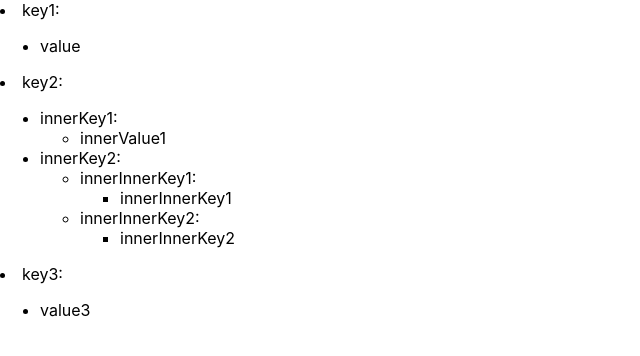
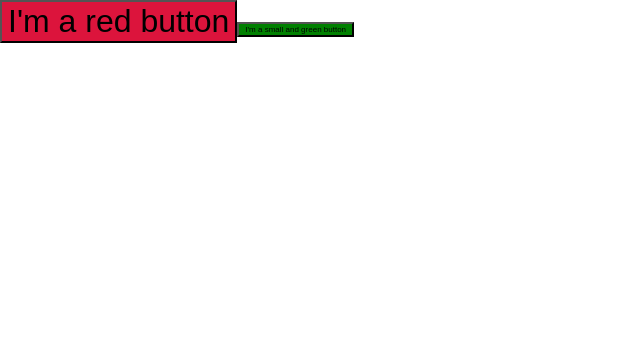
Before and after one commit to natalia-sepka/advanced-react-patterns, a React (Create React App) app: page / in a window 1280 px wide. Shown: the top 356 px of the page, without its empty margins (0-640 px from the left). Built offline with nearby package versions, Linux system fonts and the light colour scheme.

Commit message:
composition

```diff
--- a/src/App.js
+++ b/src/App.js
@@ -1,22 +1,11 @@
-import { RecursiveComponent } from "./components/recursive";
-
-const myNestedObject = {
-    key1: "value",
-    key2: {
-        innerKey1: "innerValue1",
-        innerKey2: {
-            innerInnerKey1: "innerInnerKey1" ,
-            innerInnerKey2: "innerInnerKey2" ,
-        }
-    },
-    key3: "value3"
-}
+import { GreenSmallButton, RedButton } from "./components/composition";
 
 function App() {
 
   return (
    <>
-       <RecursiveComponent data={myNestedObject} />
+       <RedButton text={"I'm a red button"} />
+       <GreenSmallButton text={"I'm a small and green button"} />
    </>
   );
 }
--- /dev/null
+++ b/src/components/composition.jsx
@@ -0,0 +1,25 @@
+export const Button = ({ size, color, text, ...props }) => {
+    return (
+        <button
+            {...props}
+            style={{
+            fontSize: size === "small" ? "8px" : "32px",
+                backgroundColor: color
+            }}
+        >
+            {text}
+        </button>
+    );
+};
+
+export const RedButton = props => {
+    return (
+        <Button {...props} color={"crimson"} />
+    )
+}
+
+export const GreenSmallButton = props => {
+    return (
+        <Button {...props} color={"green"} size={"small"} />
+    )
+}
```
